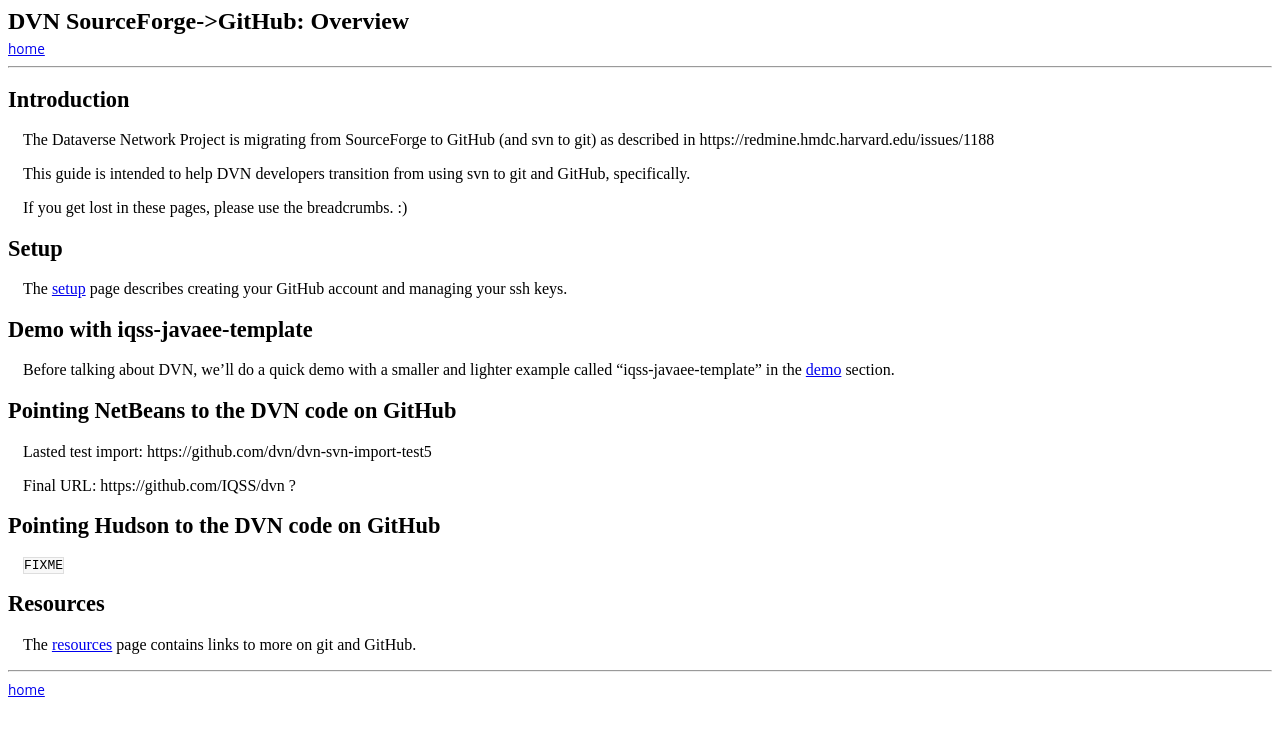
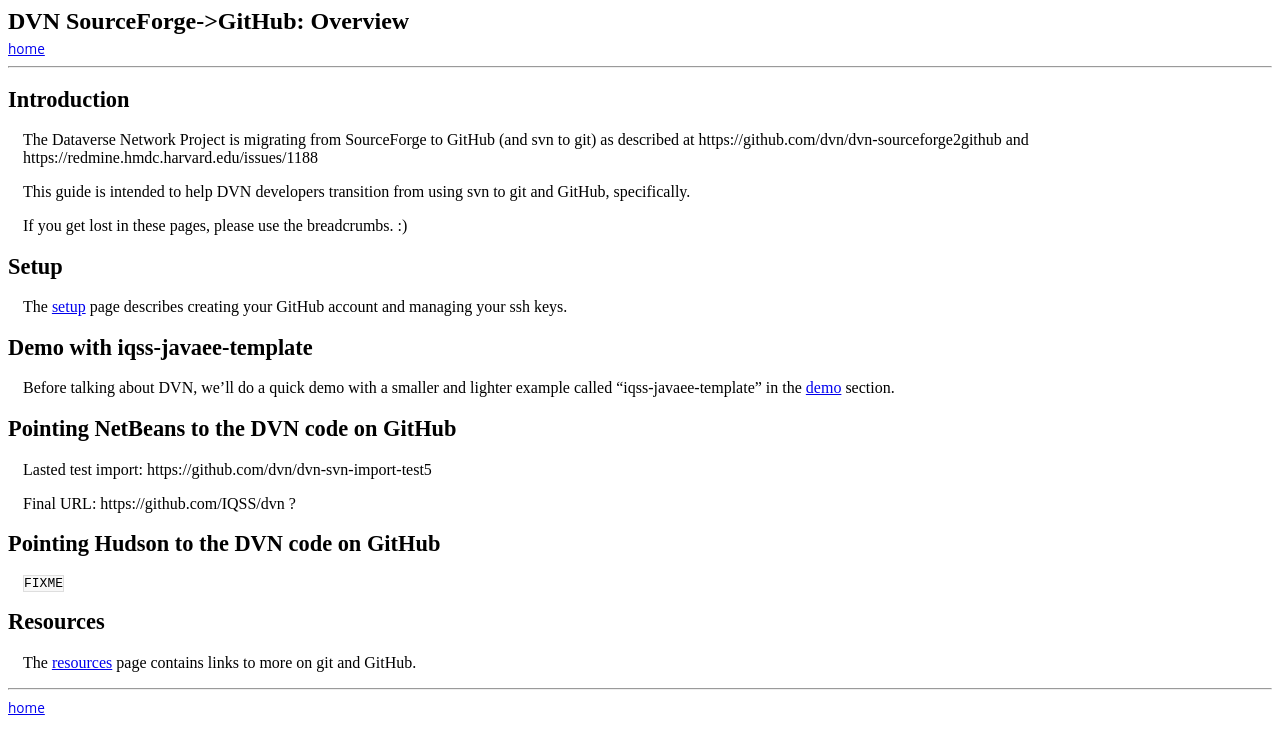
Before and after one commit to dvn/dvn-sourceforge2github, a Jekyll site: the page built from index.md, in a window 1280 px wide. Shown: the top 754 px of the page. Built offline with Jekyll 4.4.1, drawn with Linux system fonts in a browser that asks for light colours; Markdown is read by kramdown in place of the engine named in the settings.

Commit message:
Update index.md
link to https://github.com/dvn/dvn-sourceforge2github

```diff
--- a/index.md
+++ b/index.md
@@ -4,7 +4,7 @@ title: Overview
 ---
 ## Introduction
 
-The Dataverse Network Project is migrating from SourceForge to GitHub (and svn to git) as described in https://redmine.hmdc.harvard.edu/issues/1188
+The Dataverse Network Project is migrating from SourceForge to GitHub (and svn to git) as described at https://github.com/dvn/dvn-sourceforge2github and https://redmine.hmdc.harvard.edu/issues/1188
 
 This guide is intended to help DVN developers transition from using svn to git and GitHub, specifically.
 
```
